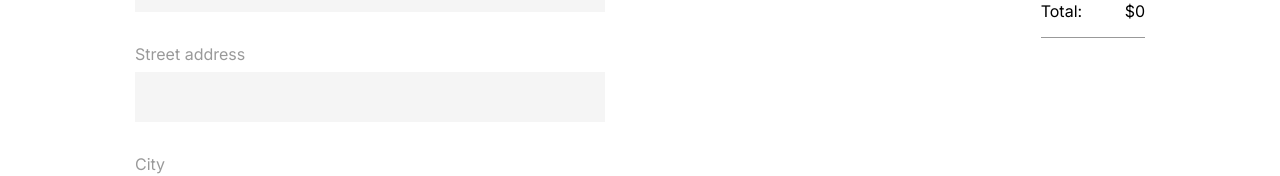
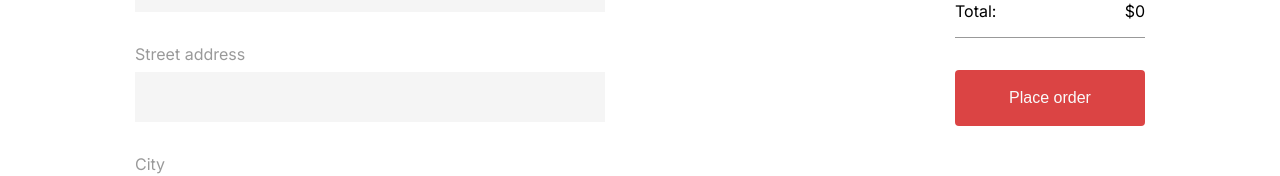
Before and after one commit to Xenko10/e-commerce-frontend, a Next.js app: page /checkout in a window 1280 px wide. Shown: the part 270-446 px from the top of the page. Built offline with nearby package versions, Linux system fonts and the light colour scheme; no server answers.

Commit message:
add place order button

```diff
--- a/src/app/checkout/components/Summary/Summary.module.css
+++ b/src/app/checkout/components/Summary/Summary.module.css
@@ -15,3 +15,19 @@
   border-bottom: rgba(0, 0, 0, 0.4) 1px solid;
   padding: 1rem 0;
 }
+
+.placeOrder {
+  width: 190px;
+  height: 56px;
+
+  margin-top: 2rem;
+
+  border: none;
+  border-radius: 0.25rem;
+
+  background: #db4444;
+  color: #fafafa;
+
+  font-weight: 500;
+  font-size: 1rem;
+}
--- a/src/app/checkout/components/Summary/Summary.tsx
+++ b/src/app/checkout/components/Summary/Summary.tsx
@@ -13,6 +13,10 @@ const Summary = () => {
   const { shipping, total, subtotal, deliveryPrice } = useCartStatus({
     products: cart,
   });
+
+  const handlePlaceOrder = () => {
+    alert("Order placed!");
+  };
 
   return (
     <div>
@@ -40,6 +44,12 @@ const Summary = () => {
           <span>Total:</span>
           <span>${total}</span>
         </div>
+        <button
+          onClick={() => handlePlaceOrder()}
+          className={styles.placeOrder}
+        >
+          Place order
+        </button>
       </div>
     </div>
   );
```
